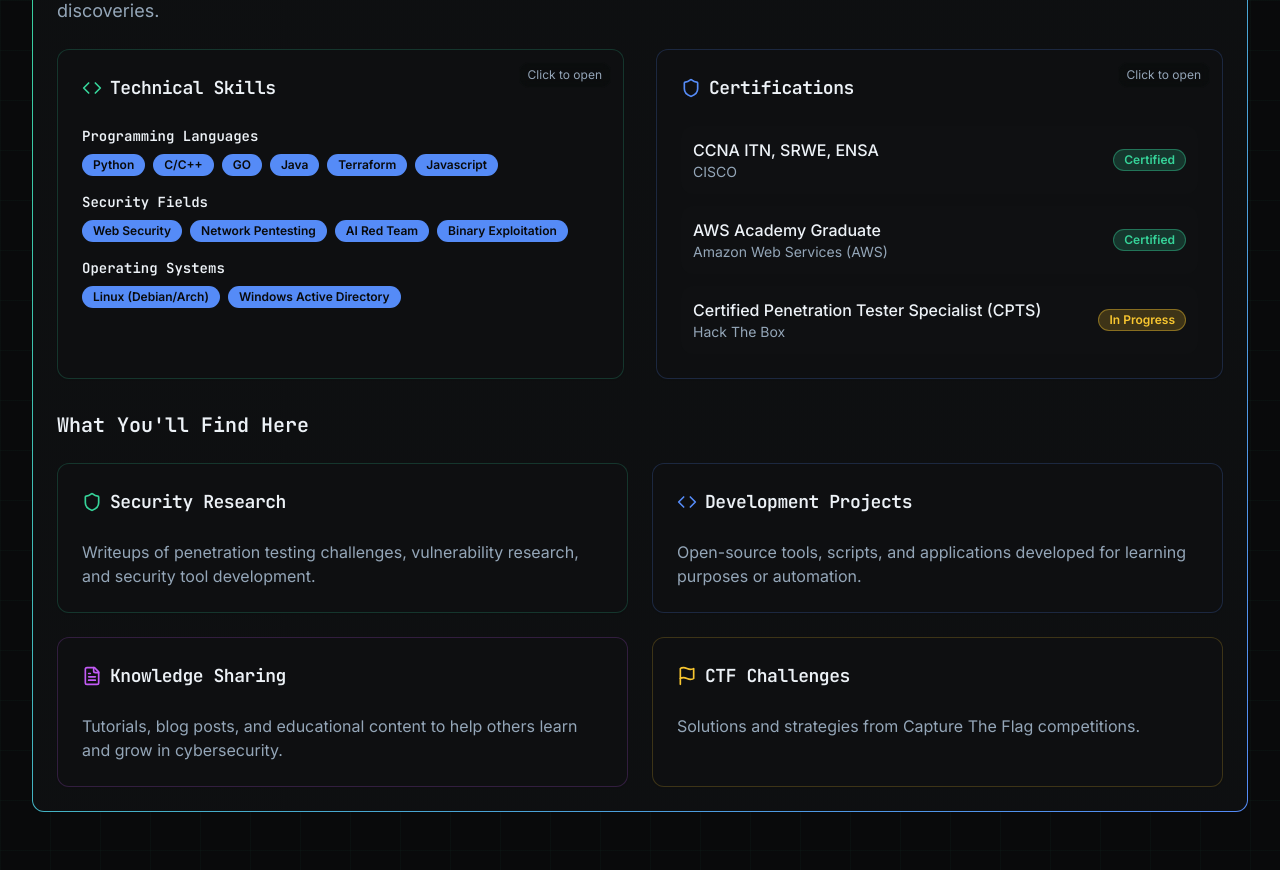
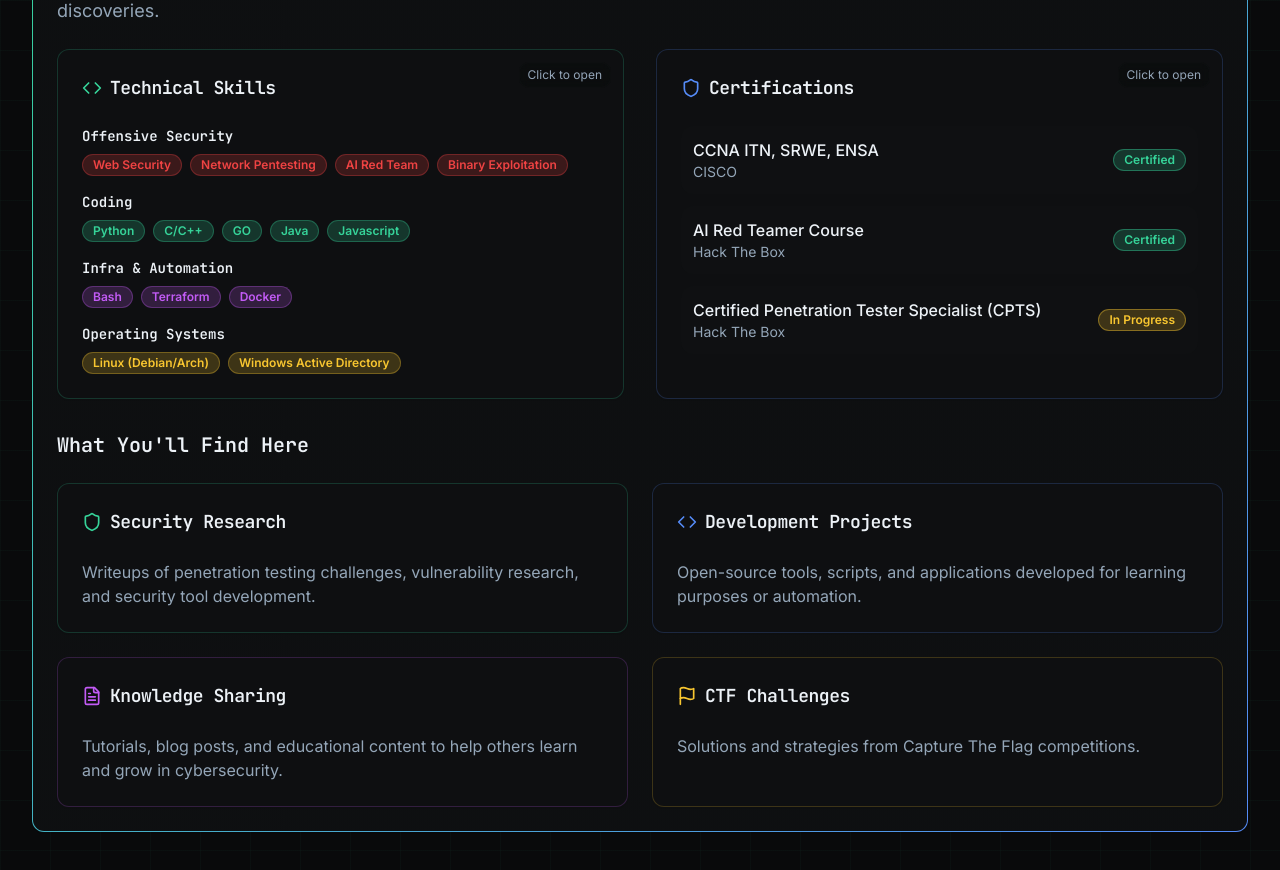
Before and after one commit to gianlucabassani/gianlucabassani.github.io, a React (Vite) app: page / in a window 1280 px wide. Shown: the part 800-1670 px from the top of the page. Built offline with nearby package versions, Linux system fonts and the light colour scheme.

Commit message:
color fix

```diff
--- a/src/components/CertificationsView.tsx
+++ b/src/components/CertificationsView.tsx
@@ -191,7 +191,7 @@ function CertCard({ cert, variant }: { cert: Certification, variant: 'taken' | '
         {/* Progress Variant: Animated Bar */}
         {variant === 'progress' && (
           <div className="mt-3 w-full h-1 bg-muted rounded-full overflow-hidden">
-             <div className="h-full bg-warning w-1/3 animate-[loading_2s_ease-in-out_infinite]" />
+             <div className="h-full bg-warning animate-[loading_2s_ease-in-out_infinite]" style={{ width: `${cert.progress || 33}%` }} />
           </div>
         )}
       </CardContent>
--- a/src/data/certifications.ts
+++ b/src/data/certifications.ts
@@ -6,39 +6,71 @@ export type Certification = {
   status: 'taken' | 'in-progress' | 'todo';
   description: string;
   link?: string;
+  progress?: number; // Progress percentage for in-progress certifications
 };
 
 const certifications: Certification[] = [
   {
+    id: 'cwes',
+    title: 'Web Exploitation Specialist Course (CWES)',
+    issuer: 'Hack The Box',
+    year: '2025',
+    status: 'taken',
+    description: 'Course Completition. Technical competency in the WAPT and bug bounty hunting domains at an intermediate level. Ability to assess the risk at which a web application, service, or API is exposed ',
+    link: 'https://academy.hackthebox.com/achievement/553946/path/17',
+  },
+  {
+    id: 'ai-red-teamer',
+    title: 'AI Red Teamer Course',
+    issuer: 'Hack The Box',
+    year: '2025',
+    status: 'taken',
+    description: 'Course completion. Training program developed with Google, covering prompt injection, model exploitation, and SAIF-aligned defense strategies.',
+    link: 'https://academy.hackthebox.com/achievement/553946/path/418',
+  },
+  {
     id: 'ccna-suite',
-    title: 'CCNA (ITN / SRWE / ENSA)',
+    title: 'CCNA Course: ITN / SRWE / ENSA',
     issuer: 'Cisco',
     year: '2025',
     status: 'taken',
     description: 'Course completion. Cisco networking certifications covering routing, switching, security and network fundamentals.',
+    link: 'https://www.credly.com/badges/802580c6-98a5-4941-a7cb-3f897c845009/linked_in_profile',
   },
   {
     id: 'aws-academy',
-    title: 'AWS Certified Cloud Practitioner',
+    title: 'AWS Academy Graduate - Cloud Foundations',
     issuer: 'Amazon Web Services',
     year: '2025',
     status: 'taken',
     description: 'Course completion. Cloud foundations and practical AWS skills from the AWS Academy program.',
+    link:'https://www.credly.com/badges/2e482f0a-37bb-40f3-a965-f9dd00ccb10f/linked_in_profile'
   },
   {
     id: 'cpts',
     title: 'Certified Penetration Tester Specialist (CPTS)',
     issuer: 'Hack The Box',
     status: 'in-progress',
-    description: 'Hands-on intermediate penetration testing certification focused on identifying, chaining, exploiting vulnerabilities, and delivering professional remediation reports.',
+    description: 'INCOMING EXAM: Intermediate penetration testing certification focused on identifying, chaining, exploiting vulnerabilities, and delivering professional remediation reports.',
     link: 'https://academy.hackthebox.com/exams/3/',
+    progress: 100,
+  },
+  {
+    id: 'burp-suite',
+    title: 'Burp Suite Certified Practitioner (BSCP)',
+    issuer: 'PortSwigger',
+    status: 'in-progress',
+    description: 'Demonstrates a deep knowledge of web security vulnerabilities, the correct mindset to exploit them, and of course, the Burp Suite skills needed to carry this out',
+    link: 'https://portswigger.net/certification',
+    progress: 80,
   },
   {
     id: 'oscp',
     title: 'Offensive Security Certified Professional (OSCP)',
     issuer: 'Offensive Security',
     status: 'todo',
-    description: 'Plan to prepare for OSCP to deepen hands-on offensive skills and exploit development.',
+    description: 'Core pentesting skills including enumeration, exploitation, and evidence gathering for proof of work.',
+    link: 'https://www.offsec.com/courses/pen-200/',
   },
 ];
 
--- a/src/data/skills.ts
+++ b/src/data/skills.ts
@@ -2,32 +2,32 @@ export type Skill = {
   id: string;
   name: string;
   level: number; // 0 - 100
-  variant?: 'primary' | 'secondary' | 'accent' | 'warning' | 'success';
+  variant?: 'primary' | 'secondary' | 'accent' | 'warning' | 'success' | 'destructive';
 };
 
 const skills: Skill[] = [
   // Programming Languages
-  { id: 'python', name: 'Python', level: 90, variant: 'primary' },
-  { id: 'ccpp', name: 'C/C++', level: 70, variant: 'primary' },
-  { id: 'go', name: 'GO', level: 35, variant: 'warning' },
-  { id: 'java', name: 'Java', level: 20, variant: 'warning' },
-  { id: 'js', name: 'Javascript', level: 75, variant: 'primary' },
+  { id: 'python', name: 'Python', level: 90, variant: 'success' },
+  { id: 'ccpp', name: 'C/C++', level: 50, variant: 'success' },
+  { id: 'go', name: 'GO', level: 45, variant: 'success' },
+  { id: 'java', name: 'Java', level: 20, variant: 'success' },
+  { id: 'js', name: 'Javascript', level: 75, variant: 'success' },
 
 
   // Security Fields
-  { id: 'web', name: 'Web Security', level: 90, variant: 'secondary' },
-  { id: 'network', name: 'Network Pentesting', level: 70, variant: 'accent' },
-  { id: 'ai', name: 'AI Red Team', level: 60, variant: 'warning' },
-  { id: 'binary', name: 'Binary Exploitation', level: 40, variant: 'warning' },
+  { id: 'web', name: 'Web Security', level: 80, variant: 'destructive' },
+  { id: 'network', name: 'Network Pentesting', level: 70, variant: 'destructive' },
+  { id: 'ai', name: 'AI Red Team', level: 60, variant: 'destructive' },
+  { id: 'binary', name: 'Binary Exploitation', level: 40, variant: 'destructive' },
 
   // Operating Systems
-  { id: 'linux', name: 'Linux (Debian/Arch)', level: 90, variant: 'primary' },
-  { id: 'windows', name: 'Windows Active Directory', level: 50, variant: 'secondary' },
+  { id: 'linux', name: 'Linux (Debian/Arch)', level: 90, variant: 'warning' },
+  { id: 'windows', name: 'Windows Active Directory', level: 65, variant: 'warning' },
 
   // General development
-  { id: 'bash', name: 'Bash', level: 85, variant: 'primary' },
-  { id: 'terraform', name: 'Terraform', level: 70, variant: 'primary' },
-  { id: 'docker', name: 'Docker', level: 80, variant: 'primary' },
+  { id: 'bash', name: 'Bash', level: 85, variant: 'accent' },
+  { id: 'terraform', name: 'Terraform', level: 70, variant: 'accent' },
+  { id: 'docker', name: 'Docker', level: 80, variant: 'accent' },
 ];
 
 export default skills;
--- a/src/pages/Index.tsx
+++ b/src/pages/Index.tsx
@@ -7,6 +7,7 @@ import { Badge } from '@/components/ui/badge';
 import { Writeup } from '@/data/writeups';
 import { CTFWriteup, ctfWriteups } from '@/data/ctf';
 import { Project, projects } from '@/data/projects';
+import skillsData, { Skill } from '@/data/skills';
 import WriteupView from '@/components/WriteupView';
 import PlatformView from '@/components/PlatformView';
 import CTFView from '@/components/CTFView';
@@ -140,6 +141,23 @@ const Index = () => {
 
   const handleBackToProjects = () => {
     navigate('/projects');
+  };
+
+  // Helper function to get skill variant classes
+  const getSkillClasses = (skillName: string): string => {
+    const skill = skillsData.find(s => s.name === skillName);
+    const variant = skill?.variant || 'secondary';
+
+    const colorClasses = {
+      primary: 'bg-primary/20 text-primary border-primary/30',
+      secondary: 'bg-secondary/20 text-secondary border-secondary/30',
+      accent: 'bg-accent/20 text-accent border-accent/30',
+      warning: 'bg-warning/20 text-warning border-warning/30',
+      success: 'bg-success/20 text-success border-success/30',
+      destructive: 'bg-destructive/20 text-destructive border-destructive/30'
+    };
+
+    return colorClasses[variant] || colorClasses.secondary;
   };
 
   // Handle scroll progress
@@ -355,30 +373,37 @@ const Index = () => {
                     <CardContent>
                       <div className="space-y-4">
                         <div>
-                          <h4 className="font-semibold text-sm mb-2">Programming Languages</h4>
+                          <h4 className="font-semibold text-sm mb-2">Offensive Security</h4>
                           <div className="flex flex-wrap gap-2">
-                            <Badge variant="secondary" className="tag">Python</Badge>
-                            <Badge variant="secondary" className="tag">C/C++</Badge>
-                            <Badge variant="secondary" className="tag">GO</Badge>
-                            <Badge variant="secondary" className="tag">Java</Badge>
-                            <Badge variant="secondary" className="tag">Terraform</Badge>
-                            <Badge variant="secondary" className="tag">Javascript</Badge>
+                            <Badge variant="outline" className={`tag ${getSkillClasses('Web Security')}`}>Web Security</Badge>
+                            <Badge variant="outline" className={`tag ${getSkillClasses('Network Pentesting')}`}>Network Pentesting</Badge>
+                            <Badge variant="outline" className={`tag ${getSkillClasses('AI Red Team')}`}>AI Red Team</Badge>
+                            <Badge variant="outline" className={`tag ${getSkillClasses('Binary Exploitation')}`}>Binary Exploitation</Badge>
                           </div>
                         </div>
                         <div>
-                          <h4 className="font-semibold text-sm mb-2">Security Fields</h4>
+                          <h4 className="font-semibold text-sm mb-2">Coding</h4>
                           <div className="flex flex-wrap gap-2">
-                            <Badge variant="secondary" className="tag">Web Security</Badge>
-                            <Badge variant="secondary" className="tag">Network Pentesting</Badge>
-                            <Badge variant="secondary" className="tag">AI Red Team</Badge>
-                            <Badge variant="secondary" className="tag">Binary Exploitation</Badge>
+                            <Badge variant="outline" className={`tag ${getSkillClasses('Python')}`}>Python</Badge>
+                            <Badge variant="outline" className={`tag ${getSkillClasses('C/C++')}`}>C/C++</Badge>
+                            <Badge variant="outline" className={`tag ${getSkillClasses('GO')}`}>GO</Badge>
+                            <Badge variant="outline" className={`tag ${getSkillClasses('Java')}`}>Java</Badge>
+                            <Badge variant="outline" className={`tag ${getSkillClasses('Javascript')}`}>Javascript</Badge>
+                          </div>
+                        </div>
+                        <div>
+                          <h4 className="font-semibold text-sm mb-2">Infra & Automation</h4>
+                          <div className="flex flex-wrap gap-2">
+                            <Badge variant="outline" className={`tag ${getSkillClasses('Bash')}`}>Bash</Badge>
+                            <Badge variant="outline" className={`tag ${getSkillClasses('Terraform')}`}>Terraform</Badge>
+                            <Badge variant="outline" className={`tag ${getSkillClasses('Docker')}`}>Docker</Badge>
                           </div>
                         </div>
                         <div>
                           <h4 className="font-semibold text-sm mb-2">Operating Systems</h4>
                           <div className="flex flex-wrap gap-2">
-                            <Badge variant="secondary" className="tag">Linux (Debian/Arch)</Badge>
-                            <Badge variant="secondary" className="tag">Windows Active Directory</Badge>
+                            <Badge variant="outline" className={`tag ${getSkillClasses('Linux (Debian/Arch)')}`}>Linux (Debian/Arch)</Badge>
+                            <Badge variant="outline" className={`tag ${getSkillClasses('Windows Active Directory')}`}>Windows Active Directory</Badge>
                           </div>
                         </div>
                       </div>
@@ -412,8 +437,8 @@ const Index = () => {
                         </div>
                         <div className="flex items-center justify-between p-3 bg-muted/30 rounded-lg">
                           <div>
-                            <div className="font-medium">AWS Academy Graduate</div>
-                            <div className="text-sm text-muted-foreground">Amazon Web Services (AWS)</div>
+                            <div className="font-medium">AI Red Teamer Course</div>
+                            <div className="text-sm text-muted-foreground">Hack The Box</div>
                           </div>
                           <Badge className="bg-success/20 border-success/40 text-success">Certified</Badge>
                         </div>
```
Also changed, not shown: src/components/SkillsView.tsx (+12 -5 lines).
